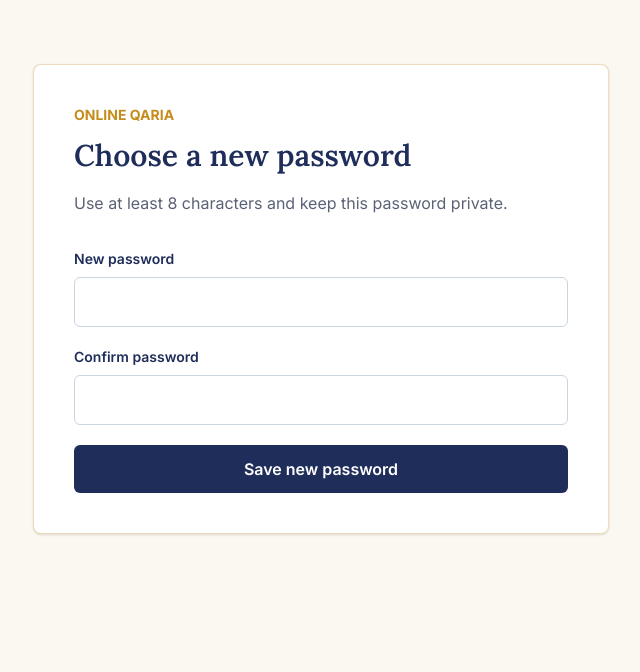
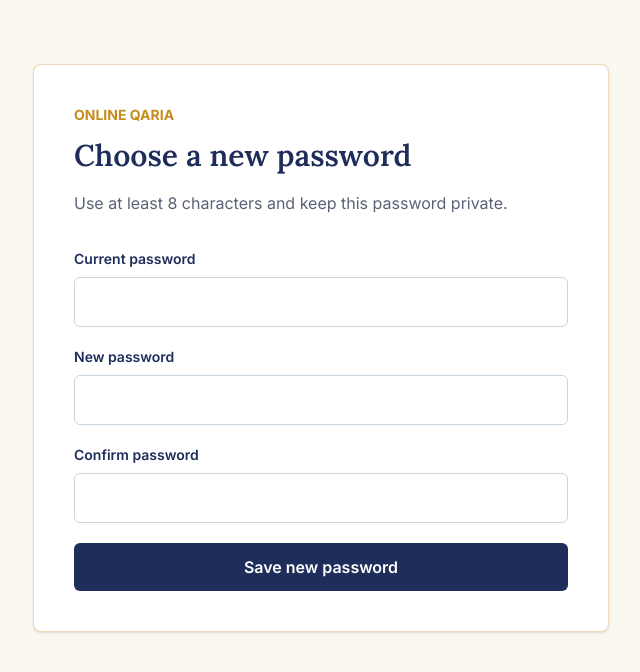
Before and after one commit to SamiiiU/Online_Qaria_Web, a Next.js app: page /admin/update-password in a window 1280 px wide. Shown: the top 672 px of the page, without its empty margins (319-959 px from the left). Built offline with nearby package versions, Linux system fonts and the light colour scheme; no server answers.

Commit message:
Allow password changes without an existing session

```diff
--- a/src/app/admin/update-password/UpdatePasswordForm.tsx
+++ b/src/app/admin/update-password/UpdatePasswordForm.tsx
@@ -1,18 +1,87 @@
 "use client";
 
-import { FormEvent, useState } from "react";
+import { FormEvent, useEffect, useState } from "react";
 import { useRouter } from "next/navigation";
 import { createClient } from "@/lib/supabase/client";
 
+const ADMIN_EMAIL = "onlineqaaria@gmail.com";
+
 export default function UpdatePasswordForm() {
   const router = useRouter();
-  const [password, setPassword] = useState(""); const [confirmPassword, setConfirmPassword] = useState(""); const [message, setMessage] = useState(""); const [loading, setLoading] = useState(false);
+  const [hasSession, setHasSession] = useState<boolean | null>(null);
+  const [currentPassword, setCurrentPassword] = useState("");
+  const [password, setPassword] = useState("");
+  const [confirmPassword, setConfirmPassword] = useState("");
+  const [message, setMessage] = useState("");
+  const [loading, setLoading] = useState(false);
+
+  useEffect(() => {
+    createClient().auth.getSession().then(({ data }) => {
+      setHasSession(Boolean(data.session));
+    });
+  }, []);
+
   async function submit(event: FormEvent<HTMLFormElement>) {
     event.preventDefault();
-    if (password !== confirmPassword) { setMessage("Passwords do not match."); return; }
-    setLoading(true); const { error } = await createClient().auth.updateUser({ password });
-    if (error) { setMessage(error.message); setLoading(false); return; }
-    router.push("/admin?password=updated"); router.refresh();
+    setMessage("");
+
+    if (password !== confirmPassword) {
+      setMessage("Passwords do not match.");
+      return;
+    }
+
+    setLoading(true);
+    const supabase = createClient();
+    const { data: sessionData } = await supabase.auth.getSession();
+
+    if (!sessionData.session) {
+      if (!currentPassword) {
+        setMessage("Enter your current password to continue.");
+        setLoading(false);
+        return;
+      }
+
+      const { error: signInError } = await supabase.auth.signInWithPassword({
+        email: ADMIN_EMAIL,
+        password: currentPassword,
+      });
+
+      if (signInError) {
+        setMessage("Current password is incorrect.");
+        setLoading(false);
+        return;
+      }
+    }
+
+    const { error } = await supabase.auth.updateUser({ password });
+    if (error) {
+      setMessage(error.message);
+      setLoading(false);
+      return;
+    }
+
+    router.push("/admin?password=updated");
+    router.refresh();
   }
-  return <form onSubmit={submit} className="mt-8 space-y-5"><div><label htmlFor="password" className="mb-2 block text-sm font-semibold text-navy">New password</label><input id="password" type="password" minLength={8} required value={password} onChange={(event) => setPassword(event.target.value)} autoComplete="new-password" className="w-full rounded-md border border-slate-300 px-4 py-3" /></div><div><label htmlFor="confirm-password" className="mb-2 block text-sm font-semibold text-navy">Confirm password</label><input id="confirm-password" type="password" minLength={8} required value={confirmPassword} onChange={(event) => setConfirmPassword(event.target.value)} autoComplete="new-password" className="w-full rounded-md border border-slate-300 px-4 py-3" /></div>{message && <p role="alert" className="text-sm text-red-700">{message}</p>}<button disabled={loading} className="w-full rounded-md bg-navy px-5 py-3 font-semibold text-white disabled:opacity-60">{loading ? "Updating..." : "Save new password"}</button></form>;
+
+  return (
+    <form onSubmit={submit} className="mt-8 space-y-5">
+      {hasSession === false && (
+        <div>
+          <label htmlFor="current-password" className="mb-2 block text-sm font-semibold text-navy">Current password</label>
+          <input id="current-password" type="password" required value={currentPassword} onChange={(event) => setCurrentPassword(event.target.value)} autoComplete="current-password" className="w-full rounded-md border border-slate-300 px-4 py-3" />
+        </div>
+      )}
+      <div>
+        <label htmlFor="password" className="mb-2 block text-sm font-semibold text-navy">New password</label>
+        <input id="password" type="password" minLength={8} required value={password} onChange={(event) => setPassword(event.target.value)} autoComplete="new-password" className="w-full rounded-md border border-slate-300 px-4 py-3" />
+      </div>
+      <div>
+        <label htmlFor="confirm-password" className="mb-2 block text-sm font-semibold text-navy">Confirm password</label>
+        <input id="confirm-password" type="password" minLength={8} required value={confirmPassword} onChange={(event) => setConfirmPassword(event.target.value)} autoComplete="new-password" className="w-full rounded-md border border-slate-300 px-4 py-3" />
+      </div>
+      {message && <p role="alert" className="text-sm text-red-700">{message}</p>}
+      <button disabled={loading || hasSession === null} className="w-full rounded-md bg-navy px-5 py-3 font-semibold text-white disabled:opacity-60">{loading ? "Updating..." : "Save new password"}</button>
+    </form>
+  );
 }
```
